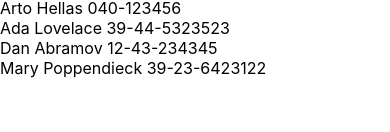
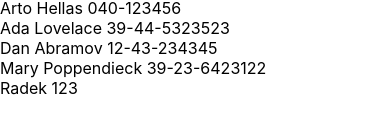
Before and after one commit to rchudziak/FullStackOpen, a React (Create React App) app in the folder part2/phonebook/: page / in a window 390 px wide. Shown: the part 296-428 px from the top of the page. Built offline with nearby package versions, Linux system fonts and the light colour scheme; data requests are answered from the project's data file.

Commit message:
Exercise 5 - Phonebook - Part 7

```diff
--- a/part2/phonebook/db.json
+++ b/part2/phonebook/db.json
@@ -1,5 +1,5 @@
 {
-"persons":[
+  "persons": [
     {
       "name": "Arto Hellas",
       "number": "040-123456",
@@ -19,6 +19,11 @@
       "name": "Mary Poppendieck",
       "number": "39-23-6423122",
       "id": 4
+    },
+    {
+      "name": "Radek",
+      "number": "123",
+      "id": 5
     }
   ]
 }
--- a/part2/phonebook/src/components/PersonForm.js
+++ b/part2/phonebook/src/components/PersonForm.js
@@ -1,4 +1,5 @@
 import React from 'react'
+import axios from 'axios'
 
 const PersonForm = ({ setNewName, newName, setNewNumber, newNumber, setPersons, persons }) => {
 
@@ -24,9 +25,15 @@
             id: persons.length + 1
         }
 
-        setPersons(persons.concat(personObject))
-        setNewName('')
-        setNewNumber('')
+        axios
+            .post('http://localhost:3001/persons', personObject)
+            .then(response =>{
+                setPersons(persons.concat(response.data))
+                setNewName('')
+                setNewNumber('')
+            })
+
+
 
     }
 
```
